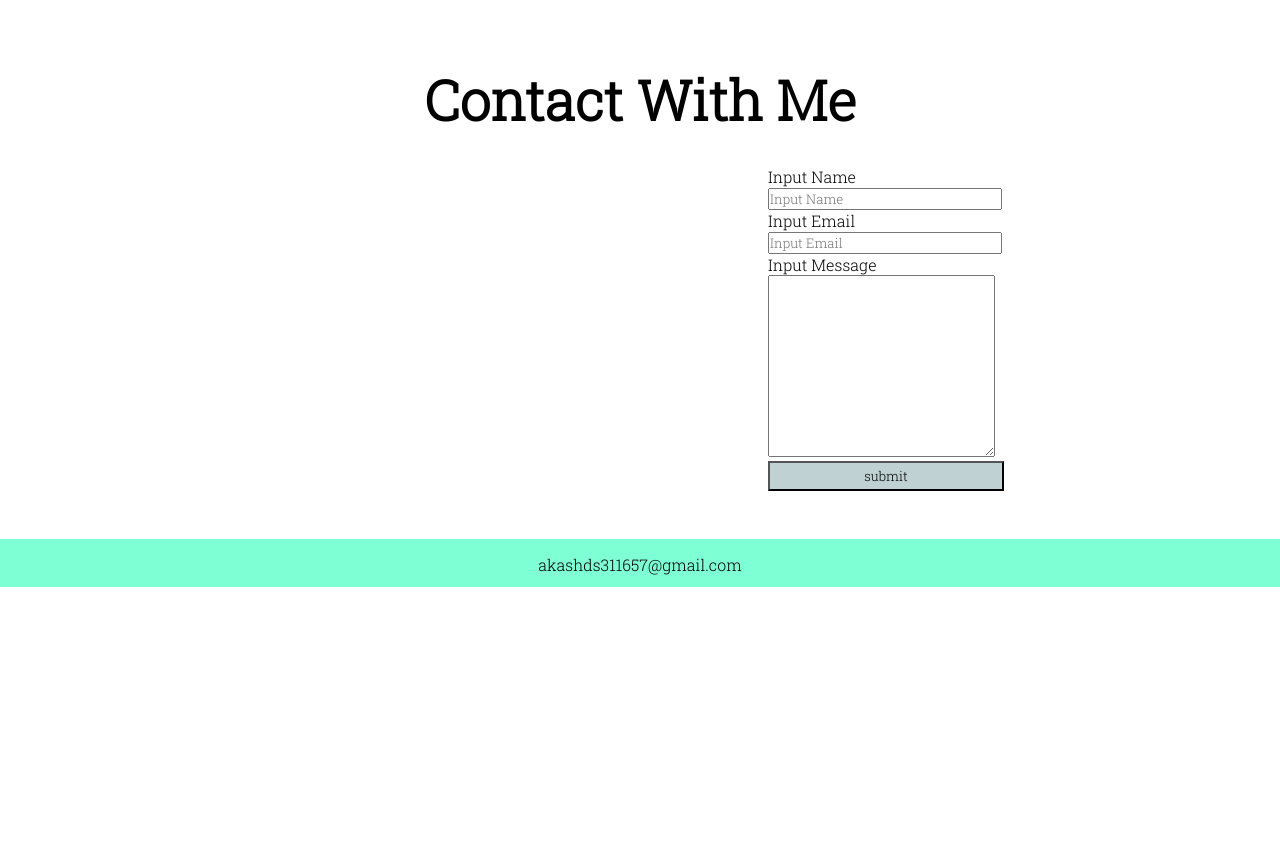
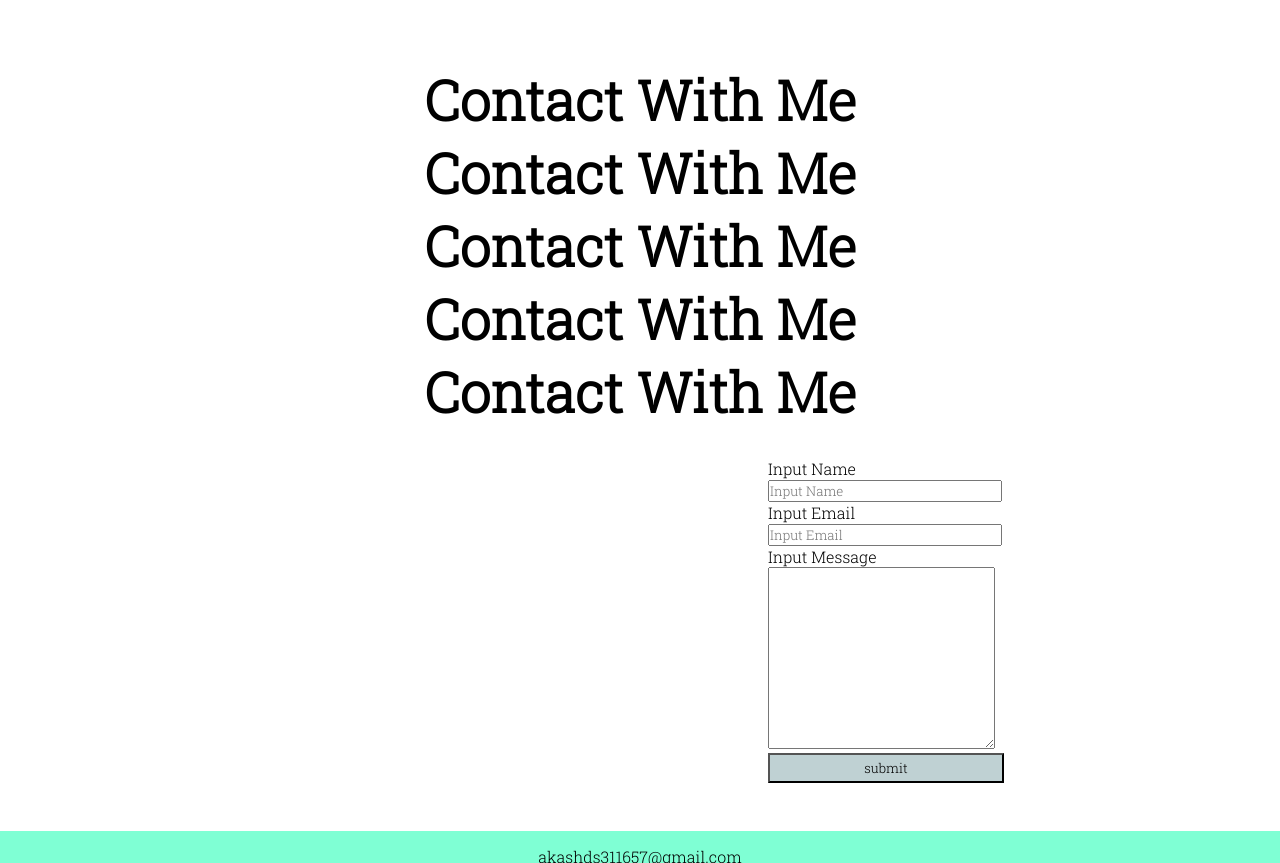
Before and after one commit to akashdhali311/pro_1, a plain HTML site: page index.html in a window 1280 px wide. Shown: the part 2900-3763 px from the top of the page. Before the commit the page ends 3487 px from the top, so only its background shows below. Drawn offline with Linux system fonts and the light colour scheme.

Commit message:
fasdbfhjk

```diff
--- a/index.html
+++ b/index.html
@@ -148,6 +148,11 @@
   </section>
   <!-- Content Section  -->
   <section class="global-section">
+
+    <h2 class="contact-haeding">Contact With Me</h2>
+    <h2 class="contact-haeding">Contact With Me</h2>
+    <h2 class="contact-haeding">Contact With Me</h2>
+    <h2 class="contact-haeding">Contact With Me</h2>
     <h2 class="contact-haeding">Contact With Me</h2>
     <form action="">
       <label for="name">Input Name</label><br>
```
